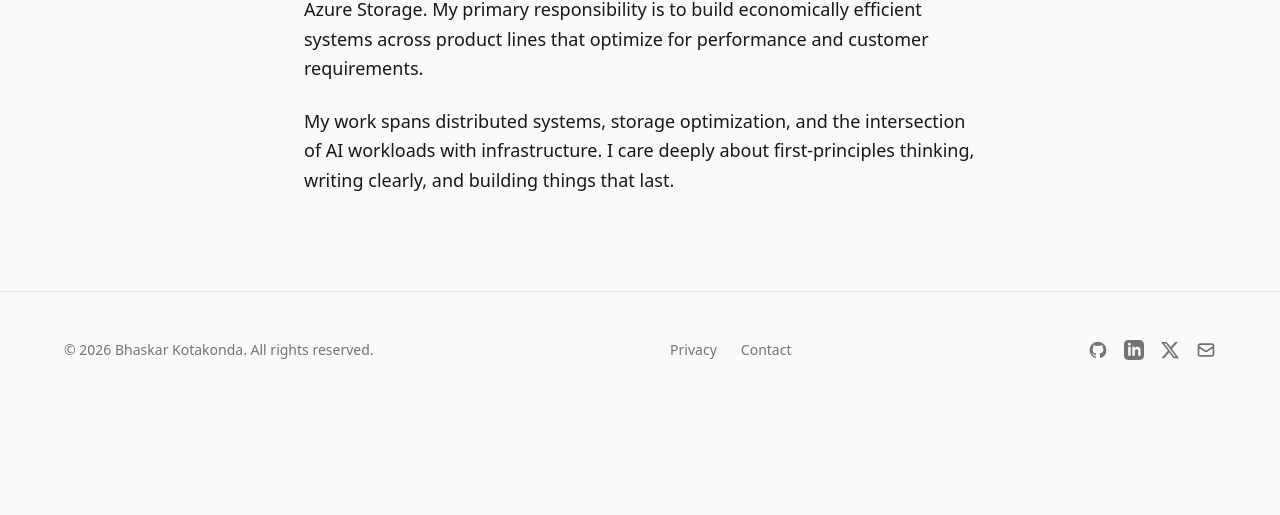
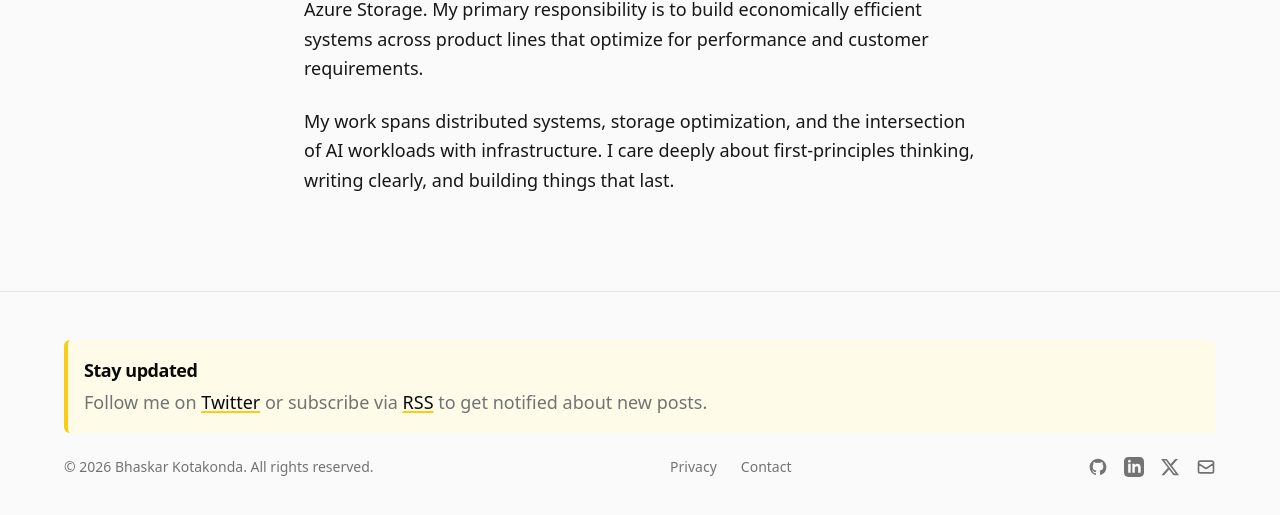
Before and after one commit to bhaskarkotakonda/bhaskarkotakonda.github.io, an Astro site: page / in a window 1280 px wide. Shown: the part 571-1086 px from the top of the page. Before the commit the page ends 979 px from the top, so only its background shows below. Built offline with nearby package versions, Linux system fonts and the light colour scheme; Astro itself is replaced by a stand-in of ours.

Commit message:
Add 'Stay updated' callout to footer (Twitter + RSS)

```diff
--- a/src/components/Footer.tsx
+++ b/src/components/Footer.tsx
@@ -74,6 +74,13 @@ export default function Footer({ basePath = '' }: FooterProps) {
   return (
     <footer className="border-t border-os-light bg-os-white">
       <div className="max-w-content mx-auto px-4 md:px-6 py-12">
+        <div className="mb-6 p-4 bg-yellow-50 border-l-4 border-yellow-400 rounded">
+          <h3 className="text-lg font-semibold text-os-black">Stay updated</h3>
+          <p className="text-os-muted mt-1">
+            Follow me on <a href="https://x.com/bhaskieboi" target="_blank" rel="noopener noreferrer" className="underline">Twitter</a> or subscribe via <a href="/rss.xml" className="underline">RSS</a> to get notified about new posts.
+          </p>
+        </div>
+
         <div className="flex flex-col md:flex-row justify-between items-center gap-6">
           {/* Brand & Copyright */}
           <div className="text-center md:text-left">
```
